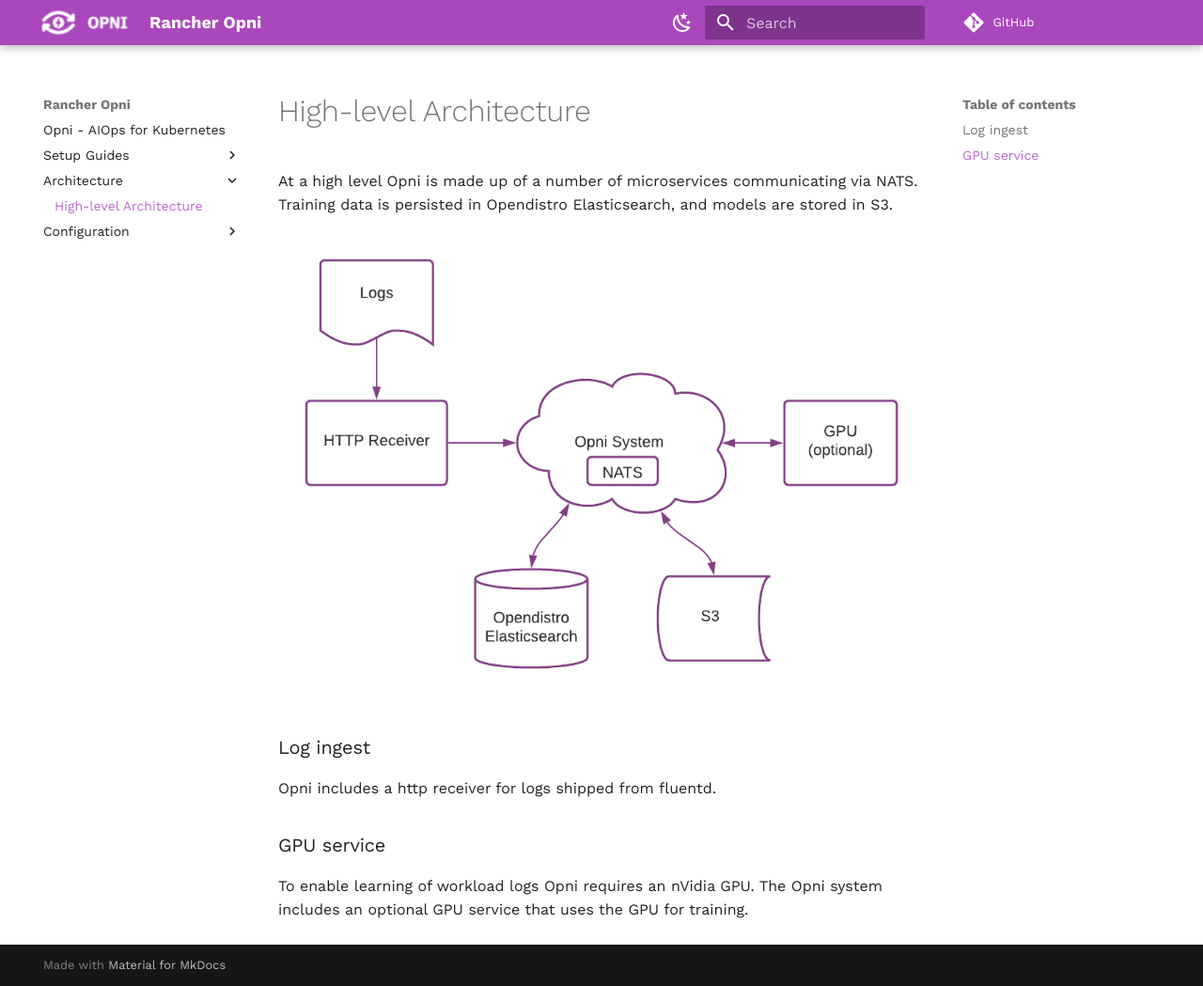
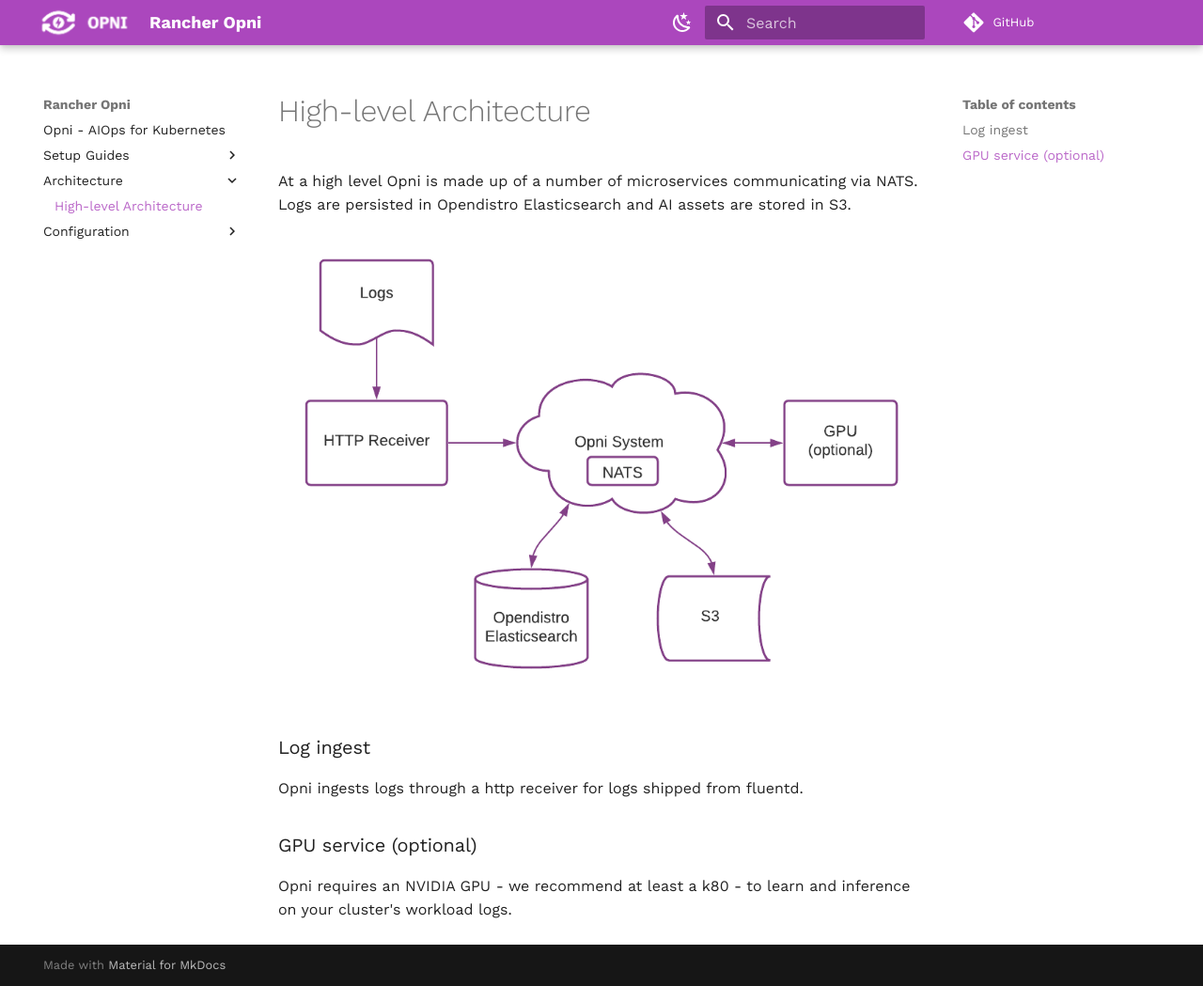
Before and after one commit to rancher/opni-docs, an MkDocs documentation site: the page built from docs/architecture/highlevel.md, in a window 1280 px wide and 1049 px high. Shown: the whole window at 94% size. Built offline with MkDocs 1.6.1 and Material for MkDocs 9.7.7, drawn with Linux system fonts in a browser that asks for light colours; comment, search, counter and statistics services are not loaded.

```diff
--- a/docs/architecture/highlevel.md
+++ b/docs/architecture/highlevel.md
@@ -2,12 +2,12 @@
 title: High-level Architecture
 ---
 
-At a high level Opni is made up of a number of microservices communicating via NATS.  Training data is persisted in Opendistro Elasticsearch, and models are stored in S3.
+At a high level Opni is made up of a number of microservices communicating via NATS.  Logs are persisted in Opendistro Elasticsearch and AI assets are stored in S3.
 
 ![Architecture Diagram](../img/opni-high-level-arch.png){ loading=lazy }
 
 ### Log ingest
-Opni includes a http receiver for logs shipped from fluentd.
+Opni ingests logs through a http receiver for logs shipped from fluentd.
 
-### GPU service
-To enable learning of workload logs Opni requires an nVidia GPU.  The Opni system includes an optional GPU service that uses the GPU for training.
+### GPU service (optional)
+Opni requires an NVIDIA GPU - we recommend at least a k80 - to learn and inference on your cluster's workload logs.
```
Also changed, not shown: README.md (added, +13 -0 lines), docs/configuration/logadapter.md (+1 -1 lines), docs/configuration/nats.md (+1 -1 lines).
